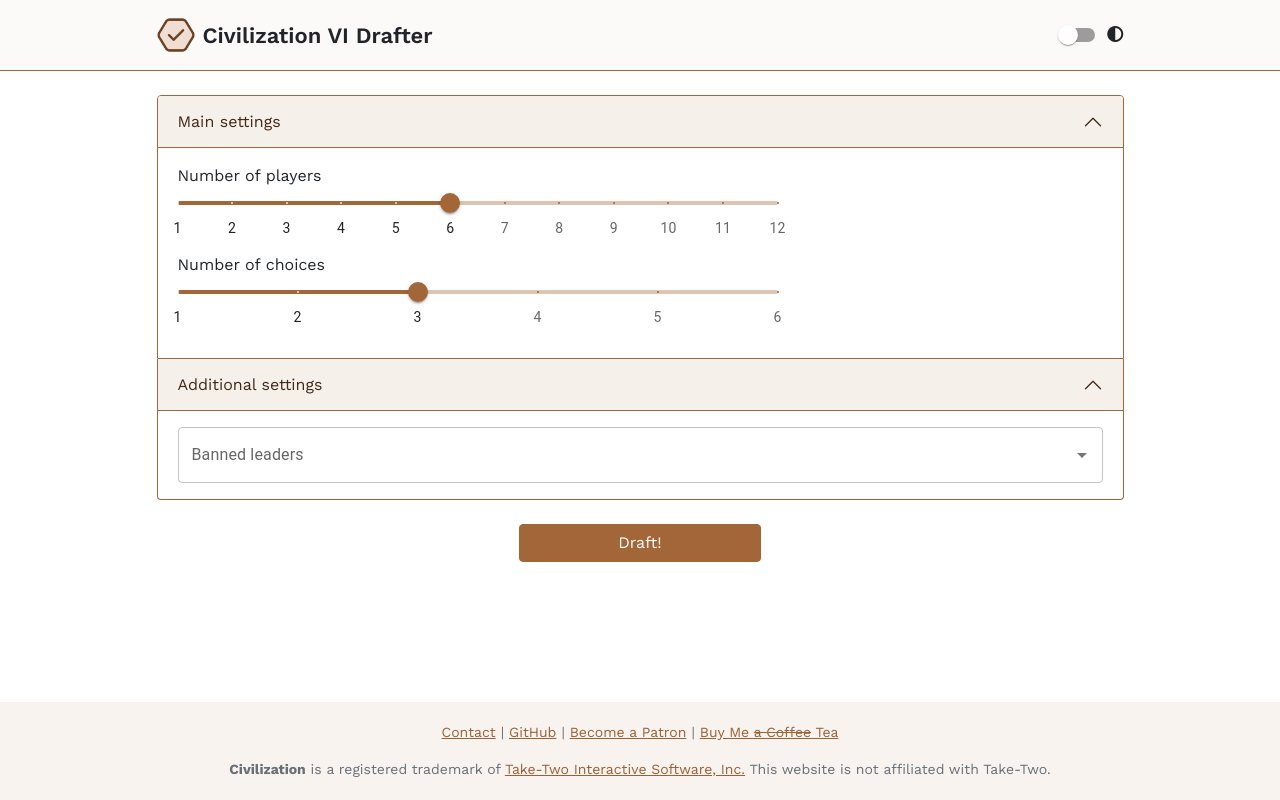
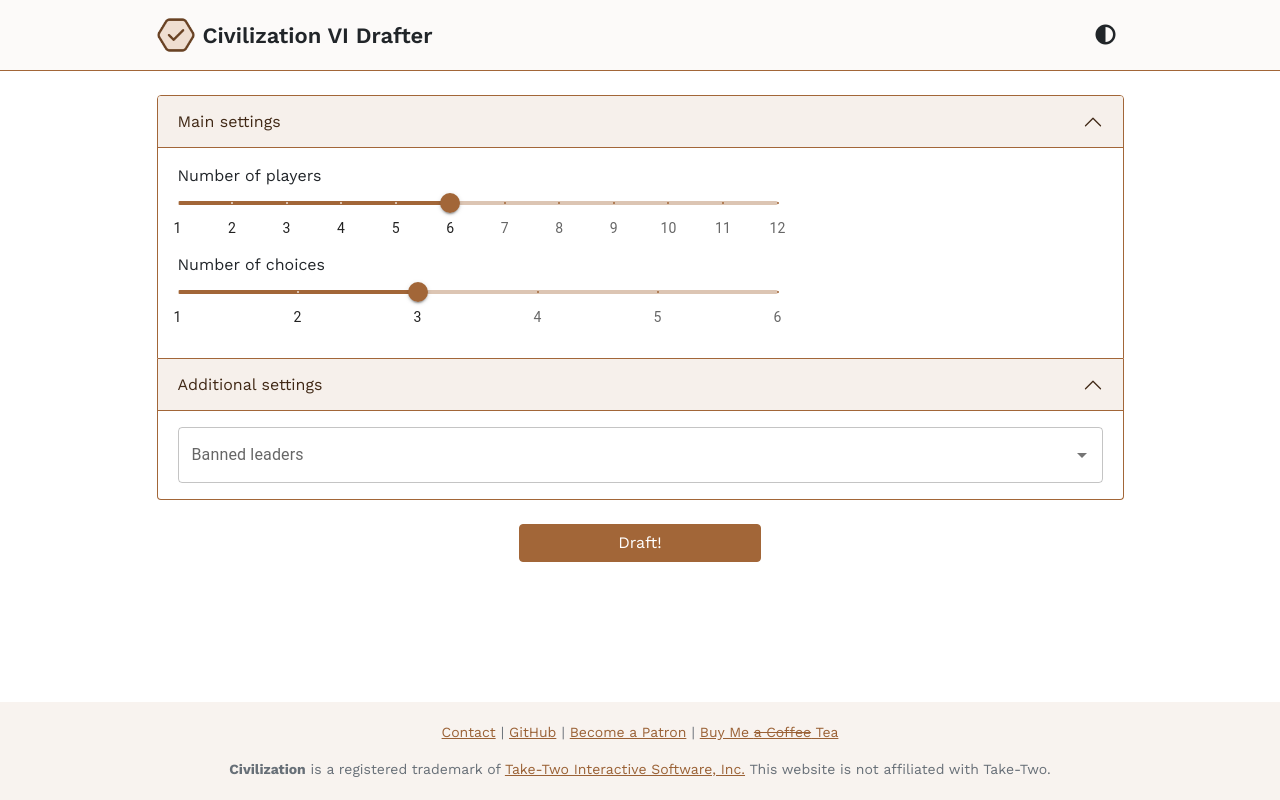
Before and after one commit to jakezatecky/civ-drafter, a React app: page / in a window 1280 px wide. Built offline with nearby package versions, Linux system fonts and the light colour scheme.

Commit message:
Simplify ThemeSwitcher and make it a function
Also adjusts dark mode header to be whiter.

```diff
--- a/src/js/components/ThemeSwitcher.jsx
+++ b/src/js/components/ThemeSwitcher.jsx
@@ -1,69 +1,70 @@
+import classNames from 'classnames';
 import PropTypes from 'prop-types';
-import React, { Component } from 'react';
-import { FormControlLabel, Switch } from '@mui/material';
-import { ThemeProvider } from '@mui/material/styles';
+import React, {
+    useCallback,
+    useEffect,
+    useRef,
+    useState,
+} from 'react';
 
-import materialTheme from 'js/components/materialTheme';
-
-class ThemeSwitcher extends Component {
-    static propTypes = {
+const propTypes = {
     initialTheme: PropTypes.string.isRequired,
 };
 
-    constructor(props) {
-        super(props);
-
-        this.state = {
-            theme: props.initialTheme,
-        };
-
-        this.onChange = this.onChange.bind(this);
-    }
-
-    componentDidMount() {
-        const { theme } = this.state;
-
-        this.setRootTheme(theme);
-    }
-
-    onChange(event) {
-        const darkMode = event.target.checked;
-        const theme = darkMode ? 'dark' : 'light';
-
-        this.setState({ theme }, () => {
-            this.setRootTheme(theme);
-            this.saveTheme(theme);
-        });
-    }
-
-    setRootTheme(theme) {
+function setRootTheme(theme) {
     document.querySelector('html').dataset.bsTheme = theme;
 }
 
-    saveTheme(theme) {
+function saveTheme(theme) {
     localStorage.setItem('theme', theme);
 }
 
-    render() {
-        const { theme } = this.state;
-        const darkMode = theme === 'dark';
-        const label = (
-            <span className="theme-label">
-                <span className="fa fa-circle-half-stroke" />
-            </span>
-        );
+function ThemeSwitcher({ initialTheme }) {
+    const [theme, setTheme] = useState(initialTheme);
+    const isFirstRender = useRef(true);
+    const isDarkMode = theme === 'dark';
+
+    // Set initial root theme
+    useEffect(() => {
+        setRootTheme(theme);
+    }, []);
+
+    // Save user's changes
+    useEffect(() => {
+        if (isFirstRender.current) {
+            isFirstRender.current = false;
+            return;
+        }
+
+        setRootTheme(theme);
+        saveTheme(theme);
+    }, [theme]);
+
+    // Toggle the user's theme
+    const onChange = useCallback(() => {
+        setTheme(isDarkMode ? 'light' : 'dark');
+    }, [theme]);
+
+    const label = isDarkMode ? 'Switch to light theme' : 'Switch to dark theme';
+    const className = classNames({
+        'theme-switcher': true,
+        'theme-dark': isDarkMode,
+        'theme-light': !isDarkMode,
+    });
 
     return (
-            <ThemeProvider theme={materialTheme(theme)}>
-                <FormControlLabel
-                    aria-label="Dark mode"
-                    control={<Switch checked={darkMode} color="default" onChange={this.onChange} />}
-                    label={label}
-                    title="Toggle theme"
-                />
-            </ThemeProvider>
+        <button
+            aria-label={label}
+            className={className}
+            title={label}
+            type="button"
+            onClick={onChange}
+        >
+            <span className="fa fa-circle-half-stroke" />
+        </button>
     );
 }
-}
+
+ThemeSwitcher.propTypes = propTypes;
 
 export default ThemeSwitcher;
--- a/src/scss/_heading.scss
+++ b/src/scss/_heading.scss
@@ -11,10 +11,9 @@
     display: flex;
     flex-direction: column;
     align-items: center;
-    justify-content: center;
     padding: 1rem .75rem;
 
-    @media (min-width: 380px) {
+    @media (min-width: 350px) {
       flex-direction: row;
     }
   }
@@ -37,15 +36,35 @@
     width: 38px;
     height: 38px;
   }
+}
 
-  .header-actions {
-    // stylelint-disable-next-line selector-class-pattern
-    .MuiFormControlLabel-root {
-      margin-right: 0;
+.header-actions {
+  > .theme-switcher {
+    display: flex;
+    align-items: center;
+    transition: all .25s ease-out;
+    border: 0;
+    border-radius: 50%;
+    background: none;
+    padding: .5rem;
+    color: $header-color;
+    font-size: 20px;
+
+    &:hover {
+      background: $header-action-hover-bg;
     }
 
-    @media (min-width: 380px) {
-      margin-left: auto;
+    &:active,
+    &:focus {
+      background: $header-action-focus-bg;
+    }
+
+    &.theme-dark {
+      transform: rotate(360deg);
     }
   }
+
+  @media (min-width: 350px) {
+    margin-left: auto;
+  }
 }
--- a/src/scss/_theme-dark.scss
+++ b/src/scss/_theme-dark.scss
@@ -2,7 +2,11 @@
 // Dark theme
 // --------------------------------------------------
 
-$header-color-dark: $gray-400;
+$header-bg-dark: shade-color($primary, 80%);
+$header-color-dark: $gray-300;
+$header-action-hover-bg-dark: shade-color($primary, 60%);
+$header-action-focus-bg-dark: shade-color($primary, 50%);
+
 $footer-bg-dark: shade-color($primary, 85%);
 $footer-color-dark: $gray-300;
 
@@ -15,8 +19,20 @@
     background: $header-bg-dark;
 
     .brand-link,
-    .brand-link:hover {
+    .brand-link:hover,
+    .theme-switcher {
       color: $header-color-dark;
+    }
+  }
+
+  .header-actions > .theme-switcher {
+    &:hover {
+      background: $header-action-hover-bg-dark;
+    }
+
+    &:active,
+    &:focus {
+      background: $header-action-focus-bg-dark;
     }
   }
 
--- a/src/scss/_theme-light.scss
+++ b/src/scss/_theme-light.scss
@@ -5,6 +5,8 @@
 $header-bg: tint-color($primary, 97%);
 $header-color: $dark;
 $header-border-color: $primary;
+$header-action-hover-bg: $gray-300;
+$header-action-focus-bg: $gray-400;
 
 // Stolen from Material UI
 $draft-player-border: #c0bbb8;
--- a/src/scss/_variables-overrides.scss
+++ b/src/scss/_variables-overrides.scss
@@ -33,6 +33,5 @@
 // Dark theme variables
 $primary-bg-subtle-dark: shade-color($primary, 80%);
 $primary-text-dark: tint-color($primary, 40%);
-$header-bg-dark: shade-color($primary, 80%);
 $link-color-dark: tint-color($primary, 40%);
 $link-hover-color-dark: tint-color($primary, 60%);
```
Lines whose indentation alone changed are shown as unchanged.
